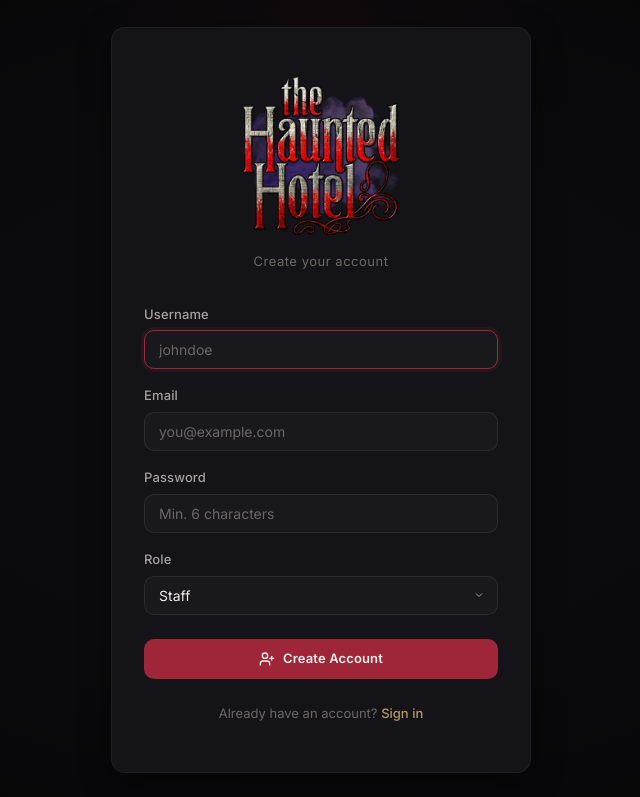
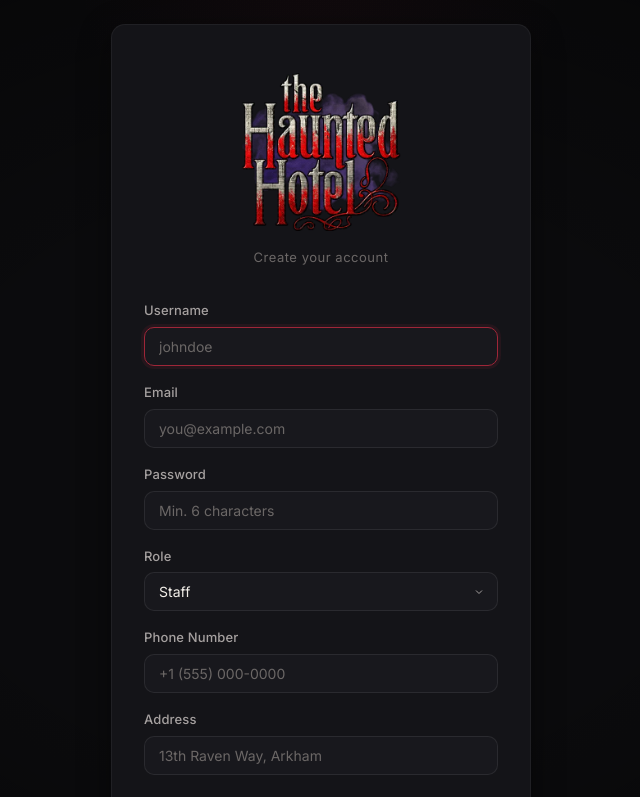
Before and after one commit to Marwanthe0/CSE, a React (Vite) app in the folder Third Year/3-2/Software Engineering/HotelManagement/frontend/: page /register in a window 1280 px wide. Shown: the top 797 px of the page, without its empty margins (319-959 px from the left). Built offline with nearby package versions, Linux system fonts and the light colour scheme.

Commit message:
Update Register.jsx

```diff
--- a/Third Year/3-2/Software Engineering/HotelManagement/frontend/src/pages/Register.jsx
+++ b/Third Year/3-2/Software Engineering/HotelManagement/frontend/src/pages/Register.jsx
@@ -12,6 +12,8 @@ export default function Register() {
     email: '',
     password: '',
     role: 'Staff',
+    phoneNumber: '',
+    address: '',
   });
   const [error, setError] = useState('');
   const [loading, setLoading] = useState(false);
@@ -25,7 +27,14 @@ export default function Register() {
     setError('');
     setLoading(true);
     try {
-      await register(form.username, form.email, form.password, form.role);
+      await register(
+        form.username,
+        form.email,
+        form.password,
+        form.role,
+        form.phoneNumber,
+        form.address
+      );
       navigate('/');
     } catch (err) {
       const msg = err.response?.data?.detail
@@ -102,9 +111,33 @@ export default function Register() {
             </select>
           </div>
 
+          <div className="form-group">
+            <label className="form-label" htmlFor="reg-phone">Phone Number</label>
+            <input
+              id="reg-phone"
+              className="form-input"
+              type="tel"
+              placeholder="+1 (555) 000-0000"
+              value={form.phoneNumber}
+              onChange={(e) => update('phoneNumber', e.target.value)}
+            />
+          </div>
+
+          <div className="form-group">
+            <label className="form-label" htmlFor="reg-address">Address</label>
+            <input
+              id="reg-address"
+              className="form-input"
+              type="text"
+              placeholder="13th Raven Way, Arkham"
+              value={form.address}
+              onChange={(e) => update('address', e.target.value)}
+            />
+          </div>
+
           <button className="btn btn-primary" type="submit" disabled={loading}>
             <UserPlus size={16} />
-            {loading ? 'Creating account…' : 'Create Account'}
+            {loading ? 'Creating account...' : 'Create Account'}
           </button>
         </form>
 
```
